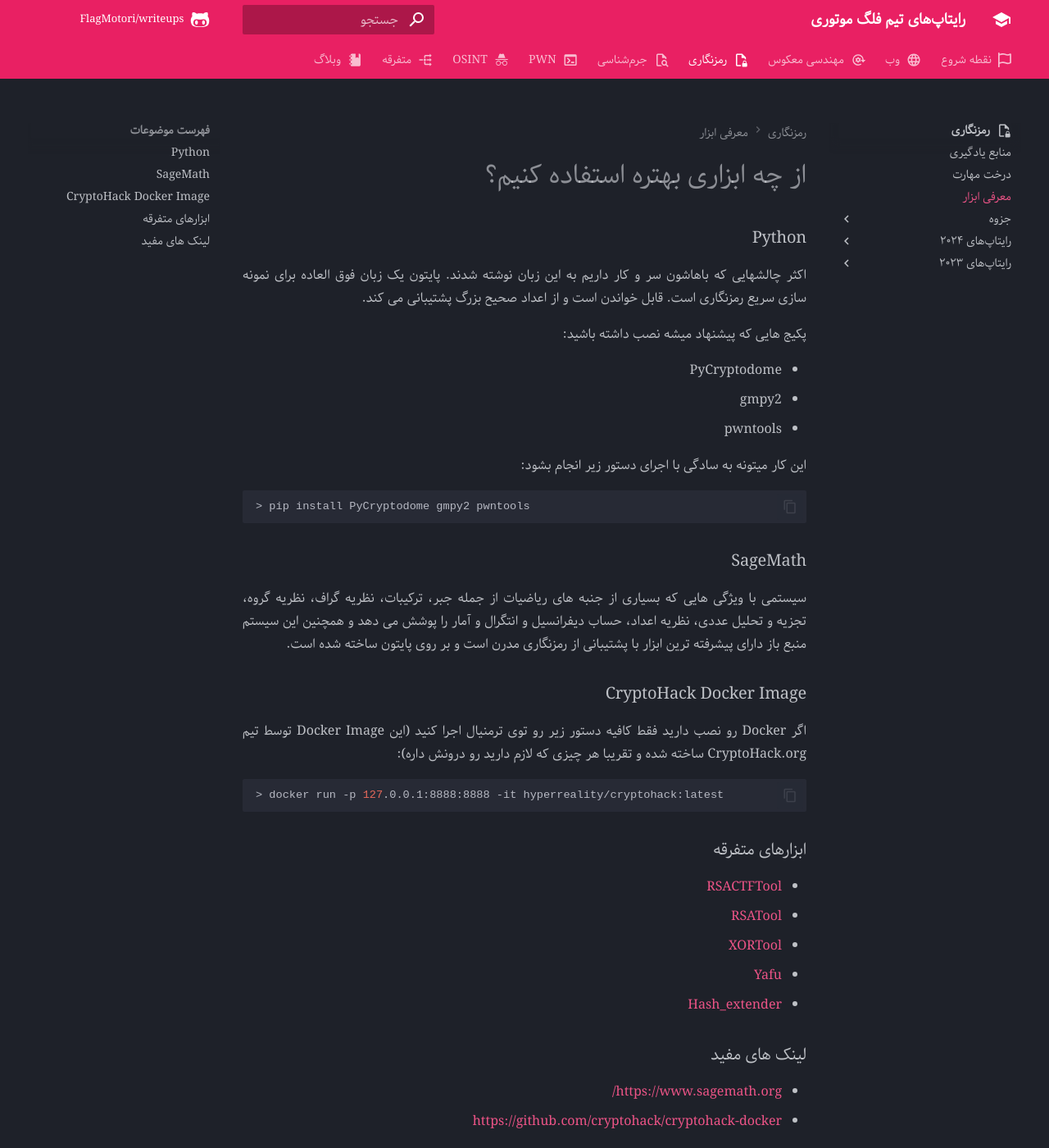
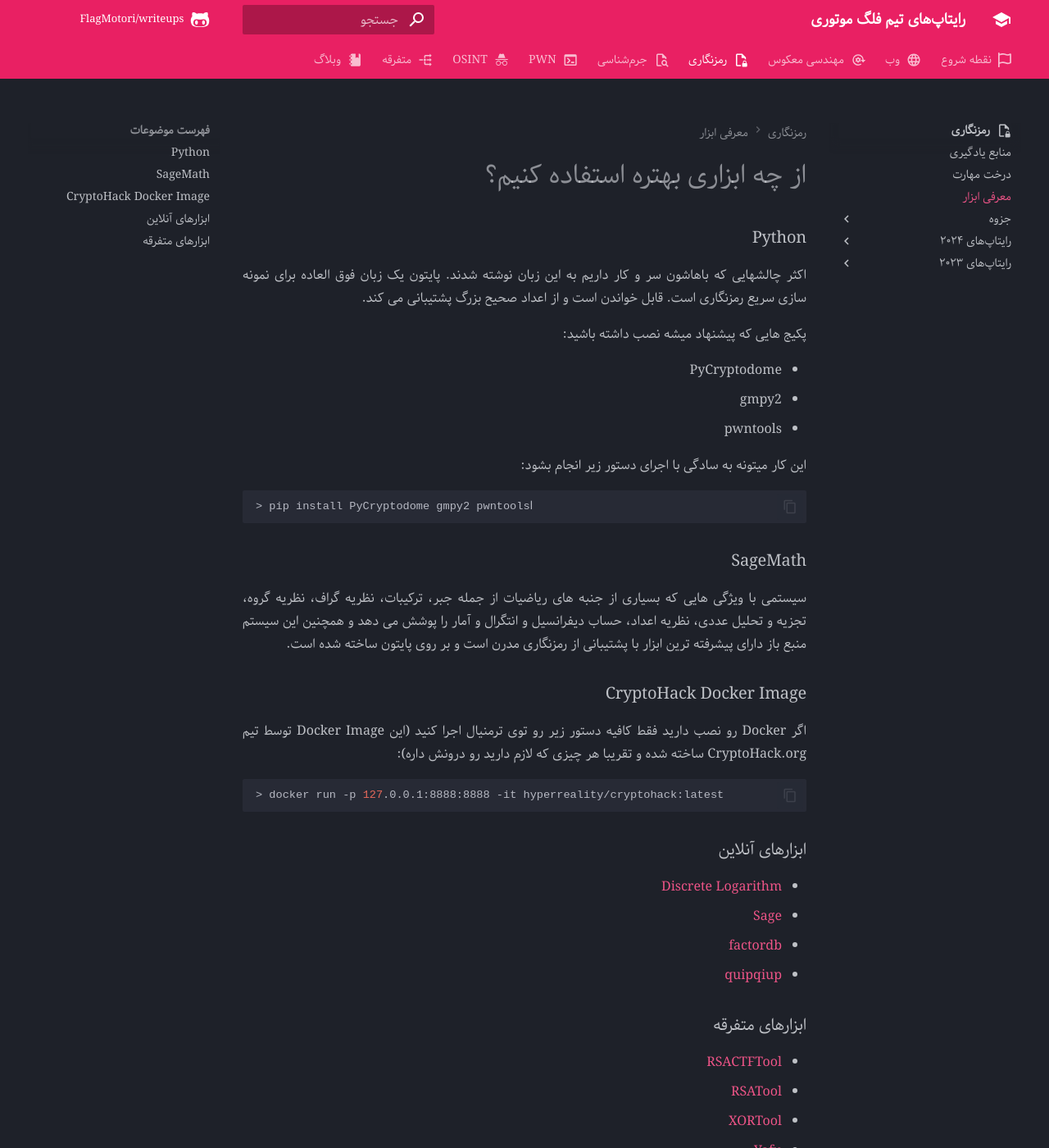
Before and after one commit to FlagMotori/writeups, an MkDocs documentation site: the page built from docs/crypto/Tools/index.md, in a window 1280 px wide and 1400 px high. Shown: the whole window at 82% size. Built offline with MkDocs 1.6.1 and Material for MkDocs 9.7.7, drawn with Linux system fonts in a browser that asks for light colours; comment, search, counter and statistics services are not loaded.

Commit message:
two writeups and font customization

````diff
--- a/docs/crypto/Tools/index.md
+++ b/docs/crypto/Tools/index.md
@@ -13,7 +13,7 @@
 این کار میتونه به سادگی با اجرای دستور زیر انجام بشود:
 
 ```bash
-> pip install PyCryptodome gmpy2 pwntools
+> pip install PyCryptodome gmpy2 pwntoolsا
 ```
 
 ### SageMath
@@ -28,6 +28,12 @@
 > docker run -p 127.0.0.1:8888:8888 -it hyperreality/cryptohack:latest
 ```
 
+### ابزارهای آنلاین
+- [Discrete Logarithm](https://www.alpertron.com.ar/DILOG.HTM)
+- [Sage](https://sagecell.sagemath.org/)
+- [factordb](https://factordb.com/)
+- [quipqiup](https://quipqiup.com/)
+
 ### ابزارهای متفرقه
 
 - [RSACTFTool](https://github.com/RsaCtfTool/RsaCtfTool)
@@ -35,11 +41,7 @@
 - [XORTool](https://github.com/hellman/xortool)
 - [Yafu](https://github.com/bbuhrow/yafu)
 - [Hash_extender](https://github.com/iagox86/hash_extender)
-
-### لینک های مفید
-
-- <a target="_blank" href="https://www.sagemath.org/">https://www.sagemath.org/</a>
-- <a target="_blank" href="https://github.com/cryptohack/cryptohack-docker">https://github.com/cryptohack/cryptohack-docker</a>
+- [cryptohack-docker](https://github.com/cryptohack/cryptohack-docker)
 
 
 ---
--- a/docs/static/css/extra.css
+++ b/docs/static/css/extra.css
@@ -1,19 +1,39 @@
+
 .tx-switchs button {
   width: 8.4rem;
+  height: 4rem;
   margin-bottom: 0.4rem;
   padding: 2.4rem 0.4rem 0.4rem;
   transition: background-color 0.25s, opacity 0.25s;
   border-radius: 0.2rem;
-  color: #fff;
-  font-size: 0.8rem;
+  color: #0b0606;
+  font-size: 0.7rem;
   /* text-align: center; */
   cursor: pointer;
   background-color: rgb(210, 214, 221);
-  /* padding: 10px; */
+  /*padding: 10px;*/
   justify-content: center;
   align-items: center;
   text-shadow: 2px 2px 4px rgba(0, 0, 0, 0.5); /* Adjust values as needed */
 }
+
+/* Allow button <code> to inherit the font specified by data-md-font-family */
+.tx-switchs button code {
+  font-family: inherit;  /* Inherit font from the button */
+  font-size: 0.6rem;  /* Adjust size if needed for readability */
+  background-color:  rgb(210, 214, 221);
+  height: 2rem;
+  color: #0b0606;
+  font-size: 0.7rem;  /* Adjust size if needed for readability */
+}
+
+/* Style for the selected button */
+.tx-switchs button.selected {
+  background-color: rgb(170, 180, 190); /* Highlighted color for selected button */
+  color: #0b0606;
+}
+
+
 
 /* General button styles */
 .tx-switch button {
@@ -46,6 +66,13 @@
 }
 
 
+/* Keep regular code elements in monospace */
+code, pre, .md-typeset__code {
+  font-family: monospace;
+}
+
+
+
 
 .md-content__inner {
     line-height: 1.75em;
@@ -72,43 +99,43 @@
 
 @font-face {
     font-family: "Gandom";
-    src: url("./Gandom.ttf");
+    src: url("./Fonts/Gandom.ttf");
 }
 
 
 @font-face {
   font-family: 'Irsans';
-  src: url('./Irsans.ttf') format('truetype');
+  src: url('./Fonts/Irsans.ttf') format('truetype');
 }
-/*
+
 @font-face {
   font-family: 'Yekan';
-  src: url('./Yekan.ttf') format('truetype');
+  src: url('./Fonts/Yekan.ttf') format('truetype');
 }
-*/
+
 @font-face {
   font-family: 'Diplomat';
-  src: url('./Diplomat.ttf') format('truetype');
+  src: url('./Fonts/Diplomat.ttf') format('truetype');
 }
 
 @font-face {
   font-family: 'Nazanin';
-  src: url('./Bahij-Nazanin.ttf') format('truetype');
+  src: url('./Fonts/Bahij-Nazanin.ttf') format('truetype');
 }
 
 @font-face {
   font-family: 'Samim';
-  src: url('./Samim.ttf') format('truetype');
+  src: url('./Fonts/Samim.ttf') format('truetype');
 }
 
 @font-face {
   font-family: 'Dirooz';
-  src: url('./Dirooz-FD.ttf') format('truetype');
+  src: url('./Fonts/DiroozFD.ttf') format('truetype');
 }
 
 @font-face {
   font-family: 'Traffic';
-  src: url('./B-Traffic.ttf') format('truetype');
+  src: url('./Fonts/B-Traffic.ttf') format('truetype');
 }
 
 /* Ensure code blocks and other special elements keep their original font */
--- a/mkdocs.yml
+++ b/mkdocs.yml
@@ -233,8 +233,11 @@
             # - رمزنگاری متقارن:
             #     - AES: crypto/wiki/aes.md
         - رایتاپ‌های ۲۰۲۴:
+            - "USCCTF":             # 04 Nov. 2024
+                - ./crypto/writeups/2024/USCCTF/decipherium.md
+                - ./crypto/writeups/2024/USCCTF/Its-Not-Called-Data-Loss-Prevention.md
 
-            - "Iron CTF":           #  07 Oct. 2024
+            - "Iron CTF":           # 07 Oct. 2024
                 - ./crypto/writeups/2024/IronCTF/Rivest-Shamir-Adleman-1.md
                 - ./crypto/writeups/2024/IronCTF/Algebra_Exam.md
 
@@ -279,15 +282,15 @@
                 - Bombastic: crypto/writeups/2024/SnappCTF/Bombastic.md
 
             - "0xL4ughCTF":         # 09 Feb. 2024
-                - RSA-GCD: crypto/writeups/2024/0xL4ughCTF/RSA-GCD.md
+                - ./crypto/writeups/2024/0xL4ughCTF/RSA-GCD.md
 
         - رایتاپ‌های ۲۰۲۳:
             - "CakeCTF":            # 11 Nov. 2023
-                - simple signature:  crypto/writeups/2023/CakeCTF/simple-signature.md
+                - ./crypto/writeups/2023/CakeCTF/simple-signature.md
             - "TCP1P-CTF":          # 13 Oct. 2023
-                - Final Consensus: crypto/writeups/2023/TCP1PCTF/Final_Consensus.md
+                - ./crypto/writeups/2023/TCP1PCTF/Final_Consensus.md
             - "vsCTF":              # 23 Sept. 2023
-                - Redundancy: crypto/writeups/2023/vSCTF/Redundancy.md
+                - ./crypto/writeups/2023/vSCTF/Redundancy.md
 
 
     - جرم‌شناسی:
````
Also changed, not shown: docs/crypto/mindmap/index.md (+2 -2 lines), docs/crypto/writeups/2024/USCCTF/Its-Not-Called-Data-Loss-Prevention.md (added, +105 -0 lines), docs/crypto/writeups/2024/USCCTF/decipherium.md (added, +72 -0 lines), docs/forensic/writeups/2024/PatriotCTF/Abnormal-Maybe-Illegal.md (+1 -3 lines), docs/getStarted/customization.md (+33 -5 lines), docs/crypto/writeups/2024/USCCTF/Its-Not-Called-Data-Loss-Prevention.png (added), docs/crypto/writeups/2024/USCCTF/decipherium.png (added), docs/crypto/writeups/2024/USCCTF/factor p-1.png (added), docs/crypto/writeups/2024/USCCTF/periodic_Table.png (added), docs/static/css/Fonts/B-Traffic.ttf (renamed from docs/static/css/B-Traffic.ttf), docs/static/css/Fonts/Bahij-Nazanin.ttf (renamed from docs/static/css/Bahij-Nazanin.ttf), docs/static/css/Fonts/Diplomat.ttf (renamed from docs/static/css/Diplomat.ttf), docs/static/css/Fonts/DiroozFD.ttf (renamed from docs/static/css/Dirooz-FD.ttf), docs/static/css/Fonts/Gandom.ttf (renamed from docs/static/css/Gandom.ttf), 3 more files.
